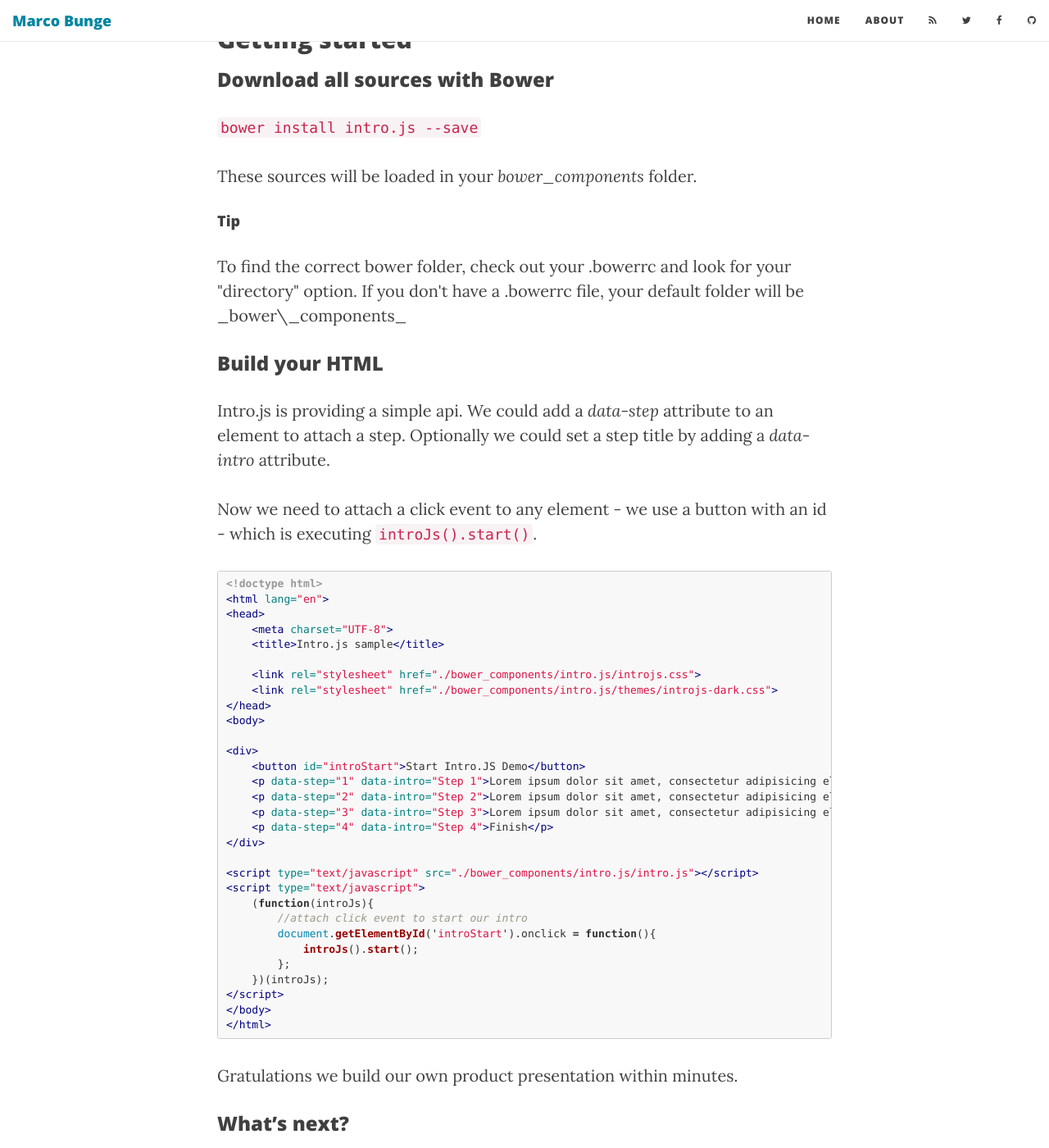
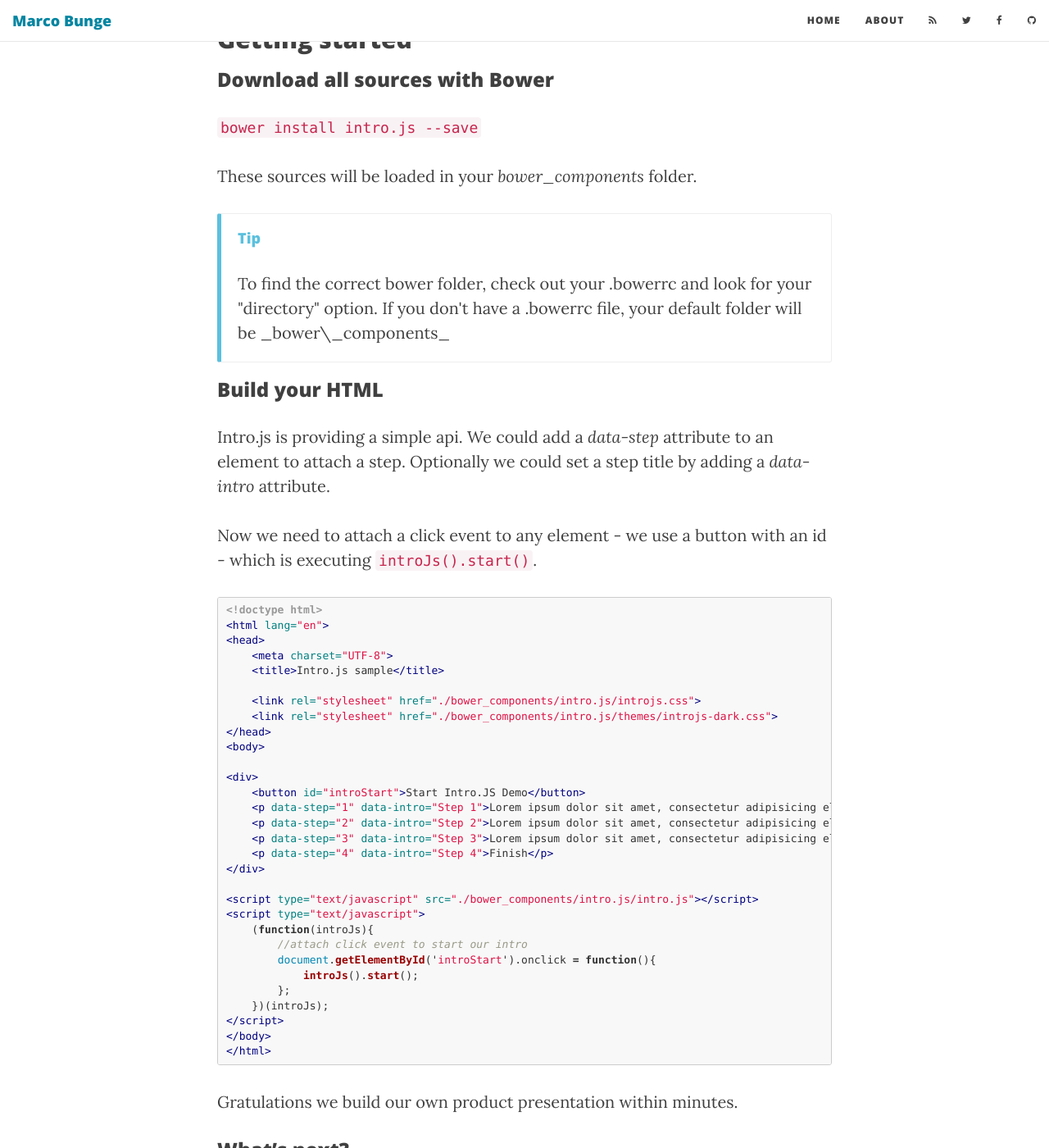
Before and after one commit to mbunge/mbunge.github.io, a Jekyll site: the page built from _posts/2015-09-28-intro-js.markdown, in a window 1280 px wide and 1400 px high, scrolled down 675 px. Shown: the whole window at 82% size. Built offline with Jekyll 4.4.1, drawn with Linux system fonts in a browser that asks for light colours; nearby versions of some CDN libraries; comment, search, counter and statistics services are not loaded.

Commit message:
Update clean-blog.css

```diff
--- a/css/clean-blog.css
+++ b/css/clean-blog.css
@@ -358,3 +358,60 @@
 body {
   webkit-tap-highlight-color: #0085a1;
 }
+
+.callout {
+    padding: 20px;
+    margin: 20px 0;
+    border: 1px solid #eee;
+    border-left-width: 5px;
+    border-radius: 3px;
+}
+.callout h4 {
+    margin-top: 0;
+    margin-bottom: 5px;
+}
+.callout p:last-child {
+    margin-bottom: 0;
+}
+.callout code {
+    border-radius: 3px;
+}
+.callout+.callout {
+    margin-top: -5px;
+}
+.callout-default {
+    border-left-color: #777;
+}
+.callout-default h4 {
+    color: #777;
+}
+.callout-primary {
+    border-left-color: #428bca;
+}
+.callout-primary h4 {
+    color: #428bca;
+}
+.callout-success {
+    border-left-color: #5cb85c;
+}
+.callout-success h4 {
+    color: #5cb85c;
+}
+.callout-danger {
+    border-left-color: #d9534f;
+}
+.callout-danger h4 {
+    color: #d9534f;
+}
+.callout-warning {
+    border-left-color: #f0ad4e;
+}
+.callout-warning h4 {
+    color: #f0ad4e;
+}
+.callout-info {
+    border-left-color: #5bc0de;
+}
+.callout-info h4 {
+    color: #5bc0de;
+}
```
